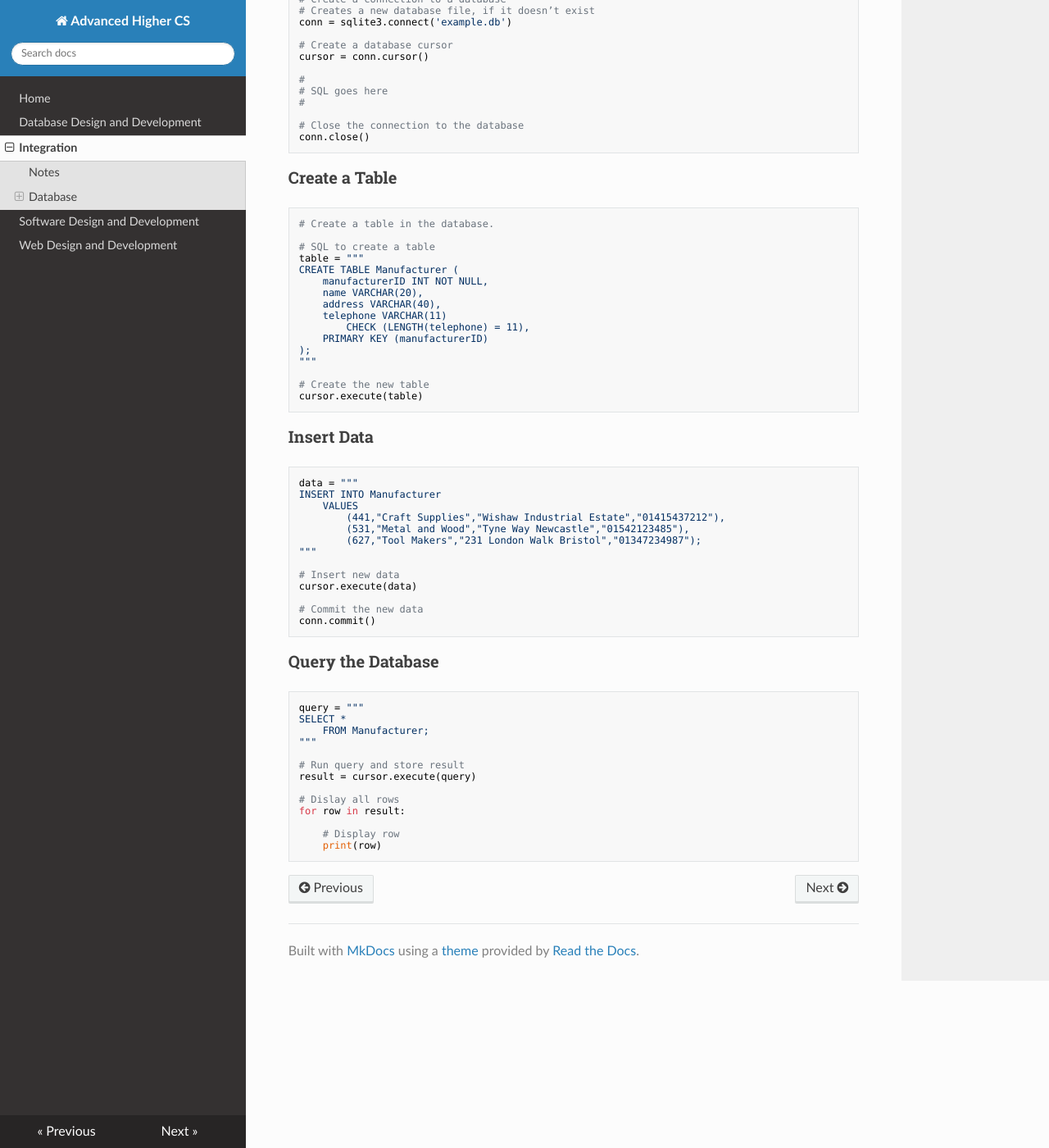
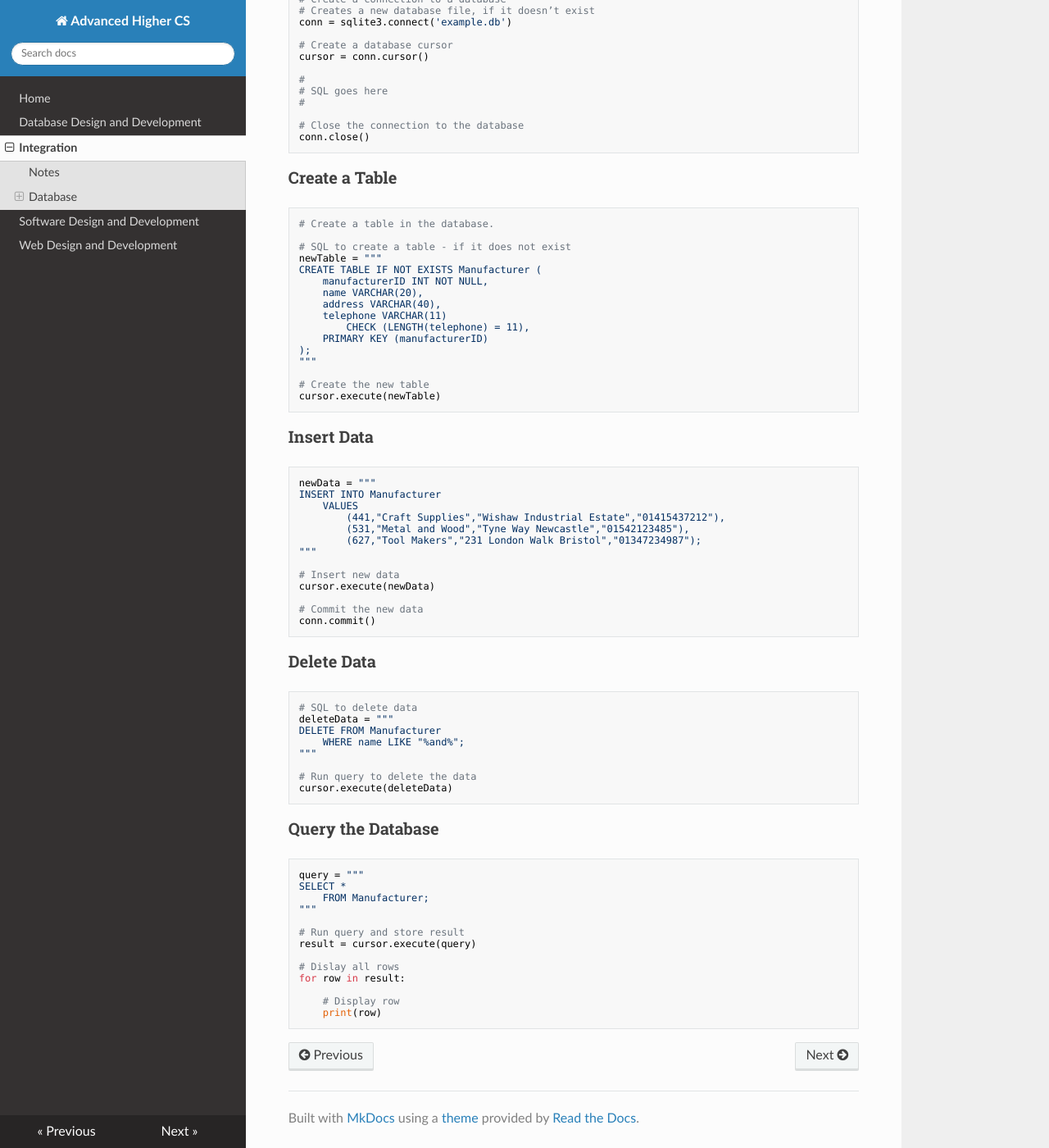
Before and after one commit to MrFriendCS/AH-CS, an MkDocs documentation site: the page built from docs/AH-CS-Integration.md, in a window 1280 px wide and 1400 px high, scrolled down 505 px. Shown: the whole window at 82% size. Built offline with MkDocs 1.6.1, drawn with Linux system fonts in a browser that asks for light colours; nearby versions of some CDN libraries.

Commit message:
Update AH-CS-Integration.md

````diff
--- a/docs/AH-CS-Integration.md
+++ b/docs/AH-CS-Integration.md
@@ -38,9 +38,9 @@ conn.close()
 ```python
 # Create a table in the database.
 
-# SQL to create a table
-table = """
-CREATE TABLE Manufacturer (
+# SQL to create a table - if it does not exist
+newTable = """
+CREATE TABLE IF NOT EXISTS Manufacturer (
     manufacturerID INT NOT NULL,
     name VARCHAR(20),
     address VARCHAR(40),
@@ -51,14 +51,14 @@ CREATE TABLE Manufacturer (
 """
 
 # Create the new table
-cursor.execute(table)
+cursor.execute(newTable)
 ```
 
 
 ### Insert Data
 
 ``` python
-data = """
+newData = """
 INSERT INTO Manufacturer
     VALUES
         (441,"Craft Supplies","Wishaw Industrial Estate","01415437212"),
@@ -67,10 +67,24 @@ INSERT INTO Manufacturer
 """
 
 # Insert new data
-cursor.execute(data)
+cursor.execute(newData)
 
 # Commit the new data
 conn.commit()
+```
+
+
+### Delete Data
+
+``` python
+# SQL to delete data
+deleteData = """
+DELETE FROM Manufacturer
+    WHERE name LIKE "%and%";
+"""
+
+# Run query to delete the data
+cursor.execute(deleteData)
 ```
 
 
````
